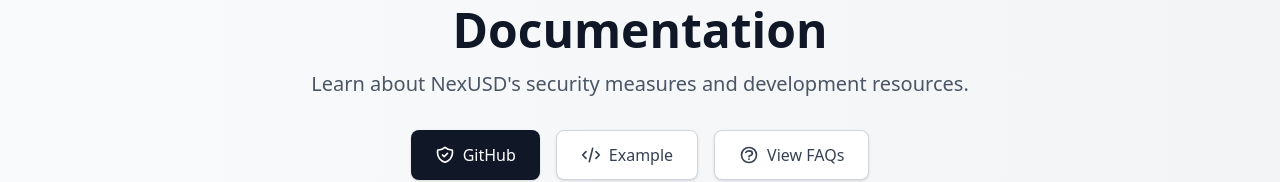
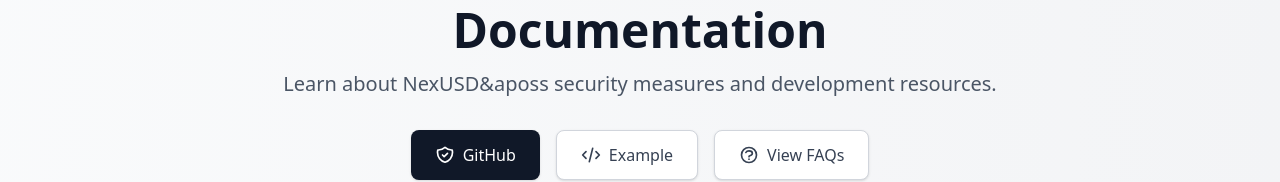
Before and after one commit to ruhulamin1398/Next-generation-USD__NexUSD__Hybrid-USD-Pegged-Stablecoin-Ecosystem, a Next.js app in the folder app/: page /docs in a window 1280 px wide. Shown: the part 176-358 px from the top of the page. Built offline with nearby package versions, Linux system fonts and the light colour scheme.

Commit message:
fix lint issue

```diff
--- a/app/app/components/CTA.tsx
+++ b/app/app/components/CTA.tsx
@@ -33,9 +33,9 @@
             </h3>
             <p className="text-gray-300 mb-6 sm:mb-8 max-w-3xl mx-auto text-sm sm:text-base md:text-lg leading-relaxed px-4">
               NexUSD is an open source project building the future of
-              stablecoins. We're looking for passionate developers, blockchain
-              enthusiasts, and financial innovators to collaborate and shape the
-              next generation of decentralized finance.
+              stablecoins. We&apos;re looking for passionate developers,
+              blockchain enthusiasts, and financial innovators to collaborate
+              and shape the next generation of decentralized finance.
             </p>
 
             {/* Contribution Stats */}
--- a/app/app/docs/page.tsx
+++ b/app/app/docs/page.tsx
@@ -33,7 +33,8 @@
               Documentation
             </h1>
             <p className="text-lg sm:text-xl text-gray-600 dark:text-gray-300 max-w-3xl mx-auto mb-8">
-              Learn about NexUSD's security measures and development resources.
+              Learn about NexUSD&aposs security measures and development
+              resources.
             </p>
 
             {/* Quick Navigation */}
```
